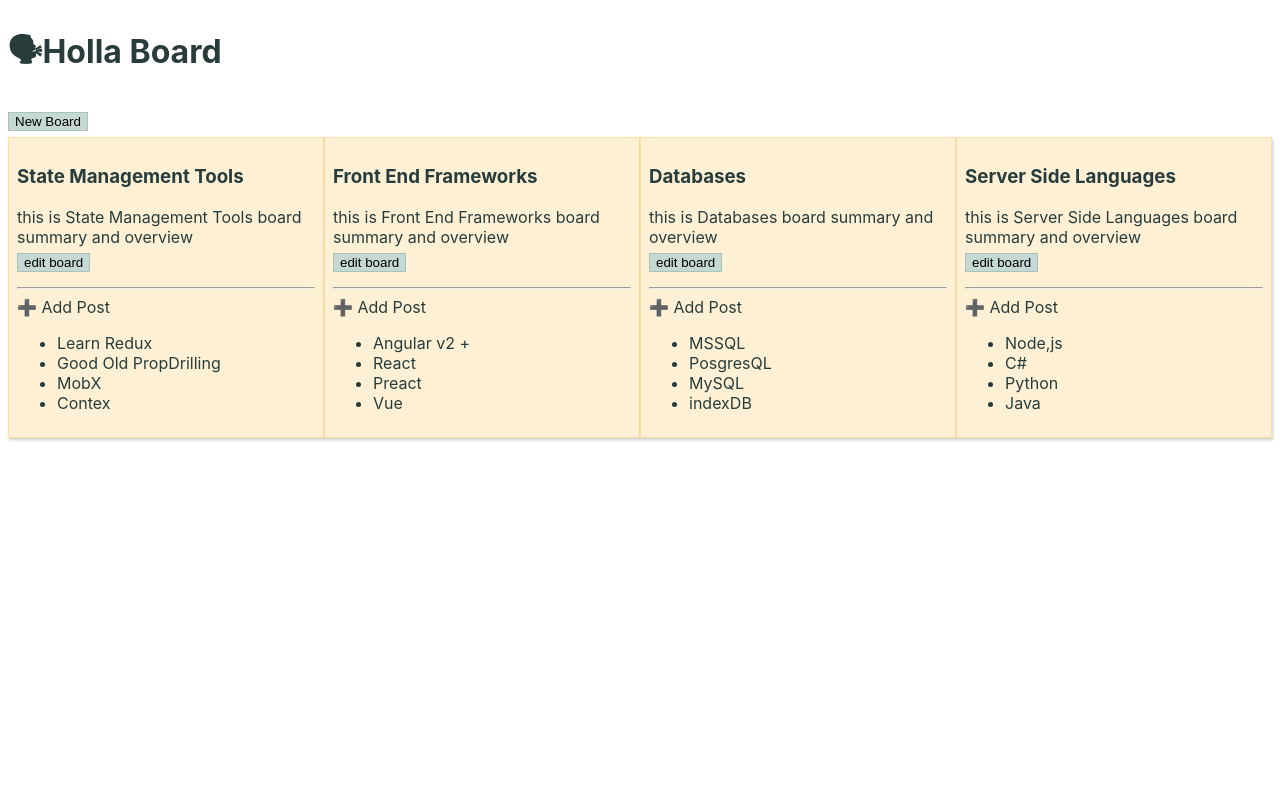
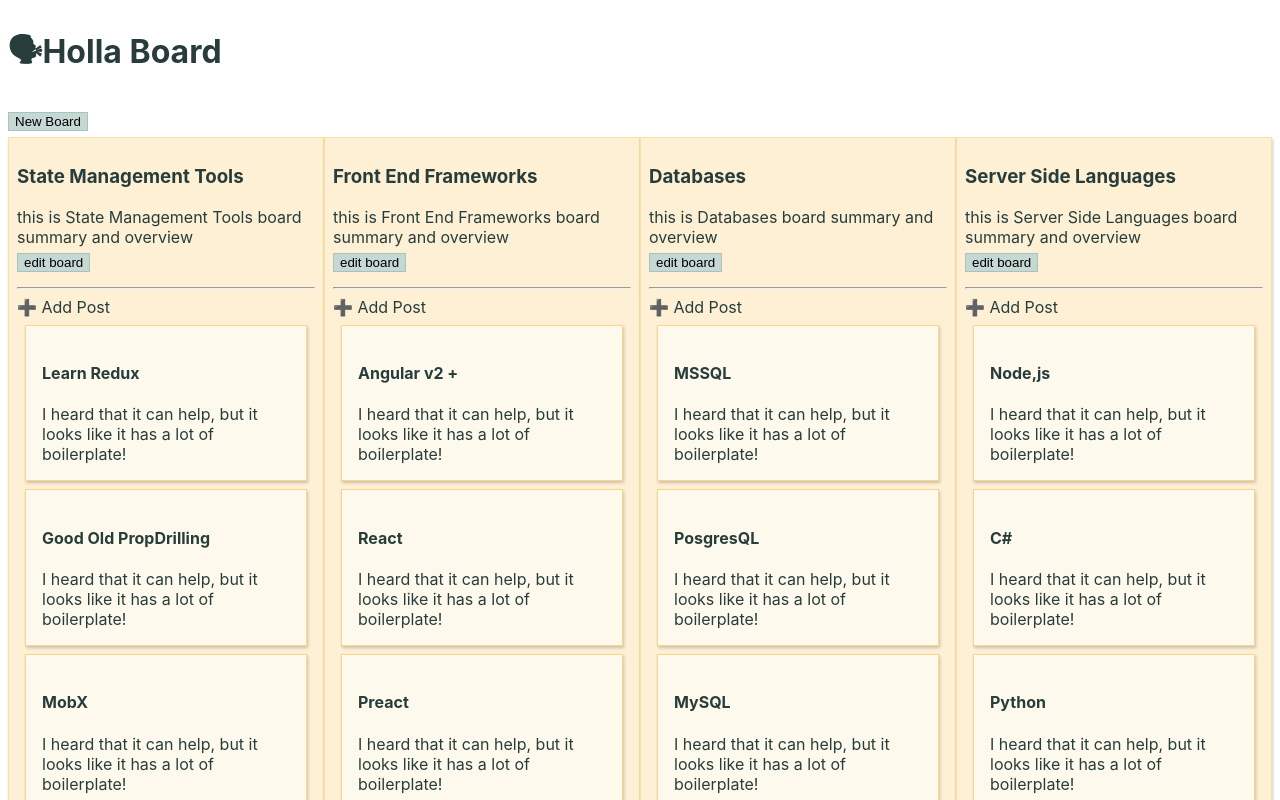
Before and after one commit to gingerwilliams/redux-apps, a React app: page / in a window 1280 px wide. Shown: the top 800 px of the page. Built offline with nearby package versions, Linux system fonts and the light colour scheme; the HTML template or start-up script is replaced by a standard one.

Commit message:
Post style tweaks

```diff
--- a/src/components/Post.js
+++ b/src/components/Post.js
@@ -1,10 +1,11 @@
 import React from "react";
 
 const Post = ({ post }) => {
-    // console.log(post);
+    console.log(post);
     return (
-        <li>
-            <a>{post.title}</a>
+        <li className="Post">
+            <h4>{post.title}</h4>
+            <a>{post.body}</a>
         </li>
     );
 };
--- a/src/default-state.json
+++ b/src/default-state.json
@@ -8,7 +8,7 @@
                 {
                     "id": "1558196597470",
                     "title": "Learn Redux",
-                    "description": "I heard that it can help, but it looks like it has a lot of boilerplate!",
+                    "body": "I heard that it can help, but it looks like it has a lot of boilerplate!",
                     "comments": [
                         {
                             "id": "1558196597370",
@@ -30,17 +30,17 @@
                 {
                     "id": "1558196597471",
                     "title": "Good Old PropDrilling",
-                    "description": "I heard that it can help, but it looks like it has a lot of boilerplate!"
+                    "body": "I heard that it can help, but it looks like it has a lot of boilerplate!"
                 },
                 {
                     "id": "1558196597472",
                     "title": "MobX",
-                    "description": "I heard that it can help, but it looks like it has a lot of boilerplate!"
+                    "body": "I heard that it can help, but it looks like it has a lot of boilerplate!"
                 },
                 {
                     "id": "1558196597473",
                     "title": "Contex",
-                    "description": "I heard that it can help, but it looks like it has a lot of boilerplate!"
+                    "body": "I heard that it can help, but it looks like it has a lot of boilerplate!"
                 }
             ]
         },
@@ -52,7 +52,7 @@
                 {
                     "id": "1558196598474",
                     "title": "Angular v2 +",
-                    "description": "I heard that it can help, but it looks like it has a lot of boilerplate!",
+                    "body": "I heard that it can help, but it looks like it has a lot of boilerplate!",
                     "comments": [
                         {
                             "id": "1558196598373",
@@ -74,17 +74,17 @@
                 {
                     "id": "1558196598475",
                     "title": "React",
-                    "description": "I heard that it can help, but it looks like it has a lot of boilerplate!"
+                    "body": "I heard that it can help, but it looks like it has a lot of boilerplate!"
                 },
                 {
                     "id": "1558196598476",
                     "title": "Preact",
-                    "description": "I heard that it can help, but it looks like it has a lot of boilerplate!"
+                    "body": "I heard that it can help, but it looks like it has a lot of boilerplate!"
                 },
                 {
                     "id": "1558196598477",
                     "title": "Vue",
-                    "description": "I heard that it can help, but it looks like it has a lot of boilerplate!"
+                    "body": "I heard that it can help, but it looks like it has a lot of boilerplate!"
                 }
             ]
         },
@@ -96,7 +96,7 @@
                 {
                     "id": "1558196599474",
                     "title": "MSSQL",
-                    "description": "I heard that it can help, but it looks like it has a lot of boilerplate!",
+                    "body": "I heard that it can help, but it looks like it has a lot of boilerplate!",
                     "comments": [
                         {
                             "id": "1558196599373",
@@ -118,17 +118,17 @@
                 {
                     "id": "1558196599475",
                     "title": "PosgresQL",
-                    "description": "I heard that it can help, but it looks like it has a lot of boilerplate!"
+                    "body": "I heard that it can help, but it looks like it has a lot of boilerplate!"
                 },
                 {
                     "id": "1558196599476",
                     "title": "MySQL",
-                    "description": "I heard that it can help, but it looks like it has a lot of boilerplate!"
+                    "body": "I heard that it can help, but it looks like it has a lot of boilerplate!"
                 },
                 {
                     "id": "1558196599477",
                     "title": "indexDB",
-                    "description": "I heard that it can help, but it looks like it has a lot of boilerplate!"
+                    "body": "I heard that it can help, but it looks like it has a lot of boilerplate!"
                 }
             ]
         },
@@ -140,7 +140,7 @@
                 {
                     "id": "1558196590474",
                     "title": "Node,js",
-                    "description": "I heard that it can help, but it looks like it has a lot of boilerplate!",
+                    "body": "I heard that it can help, but it looks like it has a lot of boilerplate!",
                     "comments": [
                         {
                             "id": "1558196590373",
@@ -162,17 +162,17 @@
                 {
                     "id": "1558196590475",
                     "title": "C#",
-                    "description": "I heard that it can help, but it looks like it has a lot of boilerplate!"
+                    "body": "I heard that it can help, but it looks like it has a lot of boilerplate!"
                 },
                 {
                     "id": "1558196590476",
                     "title": "Python",
-                    "description": "I heard that it can help, but it looks like it has a lot of boilerplate!"
+                    "body": "I heard that it can help, but it looks like it has a lot of boilerplate!"
                 },
                 {
                     "id": "1558196590477",
                     "title": "Java",
-                    "description": "I heard that it can help, but it looks like it has a lot of boilerplate!"
+                    "body": "I heard that it can help, but it looks like it has a lot of boilerplate!"
                 }
             ]
         }
--- a/src/index.scss
+++ b/src/index.scss
@@ -54,6 +54,13 @@
         "Helvetica Neue", sans-serif;
     -webkit-font-smoothing: antialiased;
     -moz-osx-font-smoothing: grayscale;
+}
+ul {
+    margin: 0;
+    padding: 0;
+}
+li {
+    list-style: none;
 }
 
 code {
@@ -130,7 +137,7 @@
     color: darken($list-color, 50%);
 }
 
-.Card {
+.Post {
     background-color: $card-color;
     border: 1px solid darken($card-color, 20%);
     margin: 0.5em;
@@ -142,11 +149,11 @@
     }
 }
 
-.Card-description {
+.Post-description {
     margin: 1em 0;
 }
 
-.Card-toggle {
+.Post-toggle {
     @include button-style($card-color);
     color: darken($card-color, 50%);
 }
```
